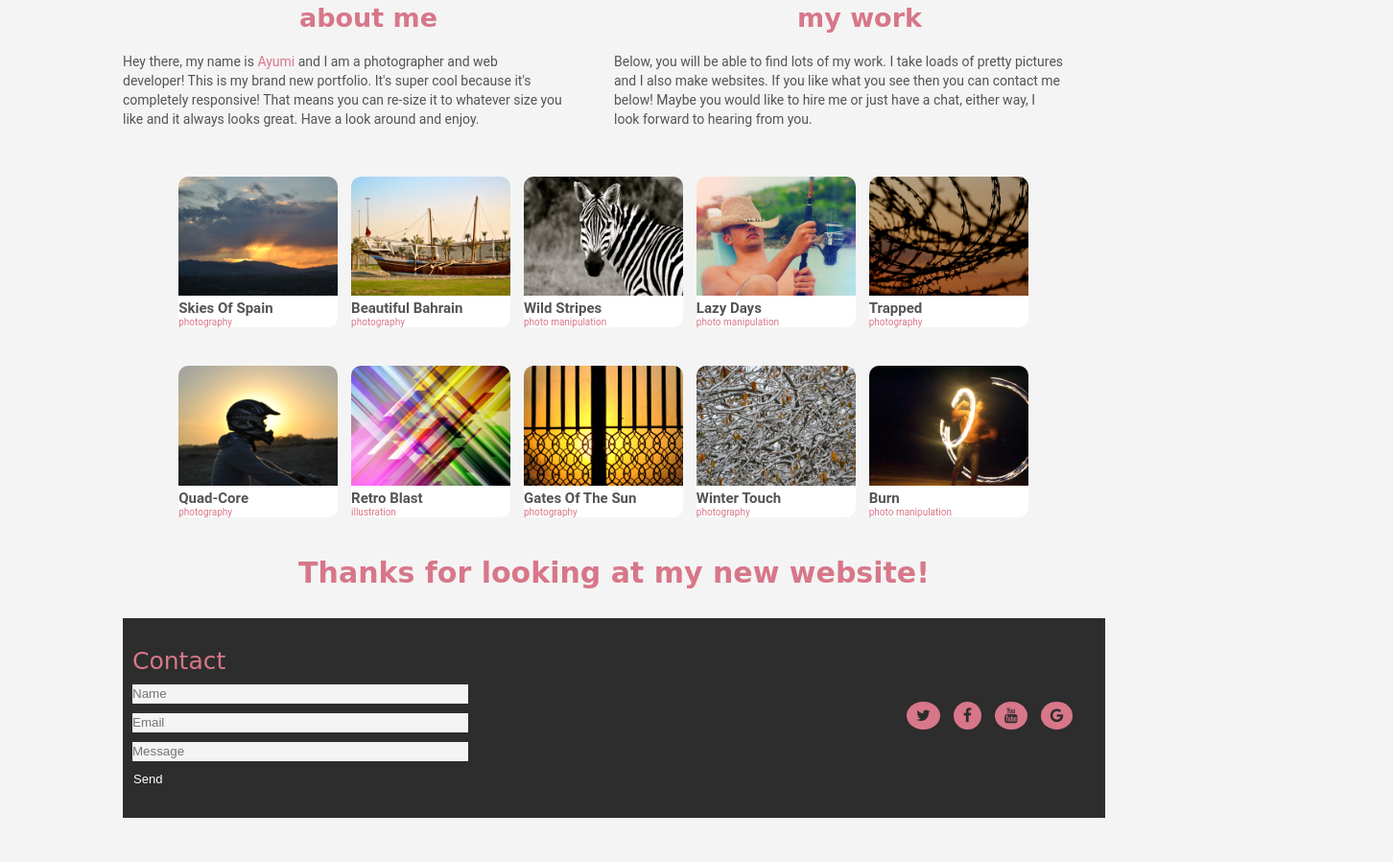
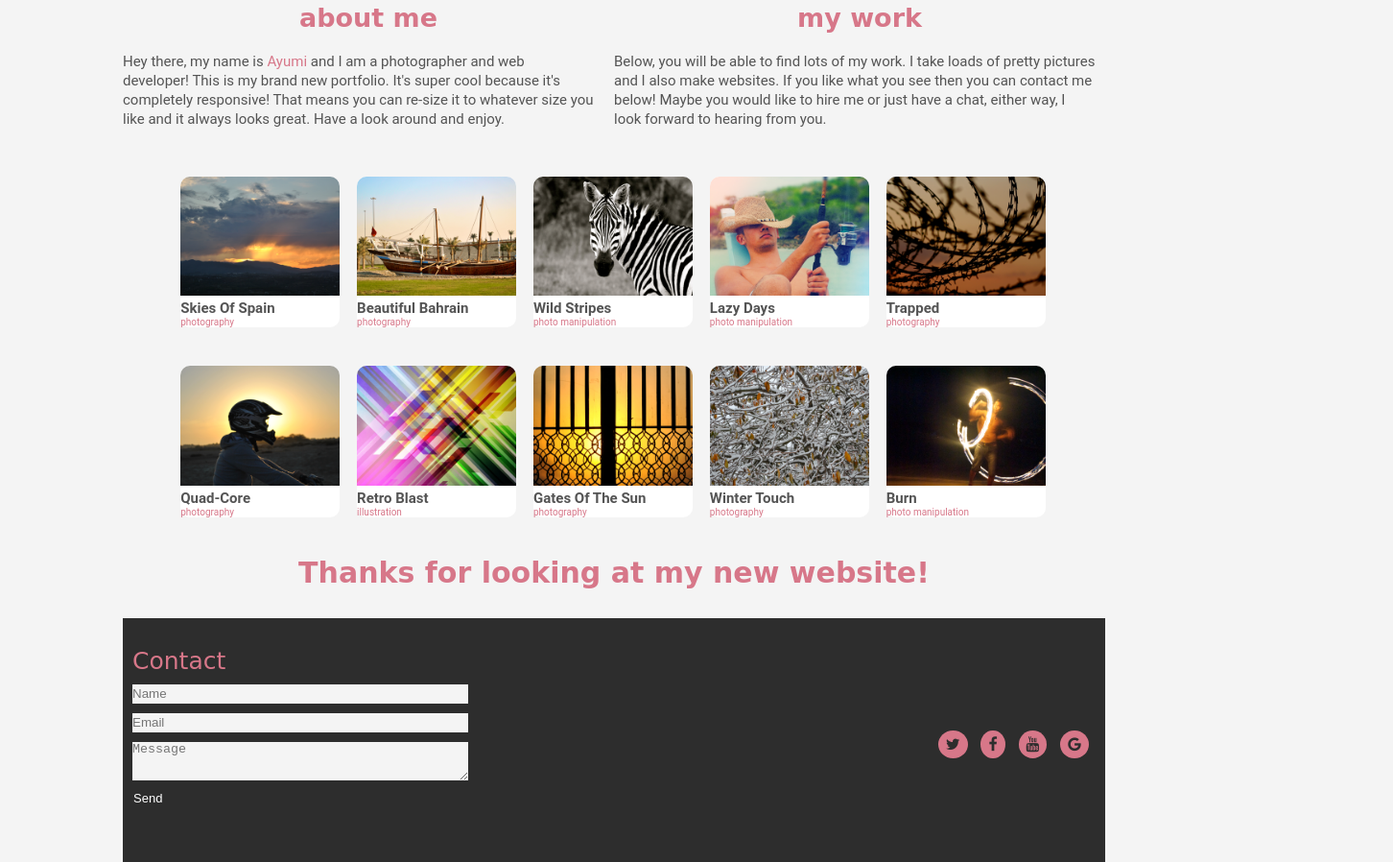
Before and after one commit to ayumihosoda/sports-store, a plain HTML site: page index.html in a window 1280 px wide. Shown: the part 597-1495 px from the top of the page at 96% size, 1452 px wide, since content can reach past the window. Drawn offline with Linux system fonts and the light colour scheme; a web font is replaced by a local one.

Commit message:
made changes to html and css

```diff
--- a/css/main.css
+++ b/css/main.css
@@ -104,7 +104,7 @@ section {
 }
 
 .left p, .right p {
-	font-size: 14px;
+	font-size: 15px;
 	line-height: 20px;
 	margin: 20px 0 50px;
 }
@@ -120,7 +120,7 @@ section {
 	width: 18%;
 	display: inline-block;
 	float: left;
-	margin: 0 7px 40px;
+	margin: 0 9px 40px;
 	background-color: white;
 	border-radius: 10px
 }
@@ -163,7 +163,7 @@ footer {
 	display: inline-block;
 }
 
-.contact input {
+.contact input, .contact textarea {
 	display: block;
 	width: 350px;
 	background-color: #F4F4F4;
@@ -172,11 +172,9 @@ footer {
 	border: none;
 }
 
-
-input .contact:last-child {
+.contact textarea {
 	height: 40px;
 }
-
 
 .contact button {
 	font-size: 13px;
@@ -193,16 +191,16 @@ input .contact:last-child {
 .sns {
 	width: 50%;
 	display: inline-block;
-	float: right;
 	position: relative;
-	bottom: 120px;
-    left: 300px;
+	bottom: 110px;
+    left: 500px;
+    text-align: right;
 }
 
 .sns a {
 	background-color: #D77789;
 	color: #2D2D2D;
-    border-radius: 55%;
-    padding: 5px;
+    border-radius: 50%;
+    padding: 5px 3px;
     margin: 5px;
 }
--- a/index.html
+++ b/index.html
@@ -120,7 +120,7 @@
 			<p>Contact</p>
 			<input type="text" placeholder="Name">
 			<input type="text" placeholder="Email">
-			<input type="text" placeholder="Message">
+			<textarea rows="5" placeholder="Message"></textarea>
 			<button>Send</button>
 		</div>
 		<!-- right side -->
```
